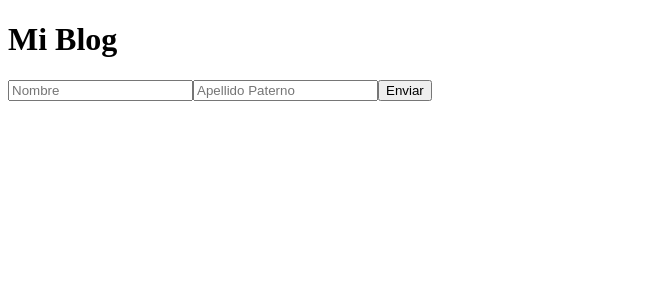
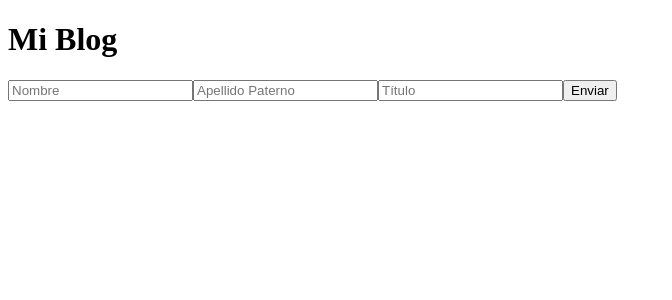
Before and after one commit to dannielgloria/react-avanzado-client, a React (Vite) app: page / in a window 1280 px wide. Shown: the top 300 px of the page, without its empty margins (0-672 px from the left). Built offline with nearby package versions, Linux system fonts and the light colour scheme.

Commit message:
feat: se agregan validaciones a nuestro formulario

```diff
--- a/src/pages/FormularioNuevoPost.jsx
+++ b/src/pages/FormularioNuevoPost.jsx
@@ -2,7 +2,7 @@ import React from "react";
 import { useForm } from "react-hook-form";
 
 export default function SimpleForm() {
-    const { register, handleSubmit } = useForm();
+    const { register, handleSubmit, formState: {errors} } = useForm();
 
     const onSubmit = data => {
         console.log(data);
@@ -12,6 +12,13 @@ export default function SimpleForm() {
         <form onSubmit={handleSubmit(onSubmit)}>
             <input placeholder="Nombre" {...register("nombre")}/>
             <input placeholder="Apellido Paterno" {...register("apat")} />
+            <input placeholder="Título" {...register("titulo", { required: true,minLength:5})} />
+
+            {errors.titulo && <p>El título debe tener almenos 5  caracteres</p>}
+
+            {errors.titulo?.type === 'required' && <p>El título es obligatorio</p>}
+            {errors.titulo?.type === 'minLength' && <p>El título debe tener almenos 5  caracteres</p>}
+
             <button>Enviar</button>
         </form>
     );
```
